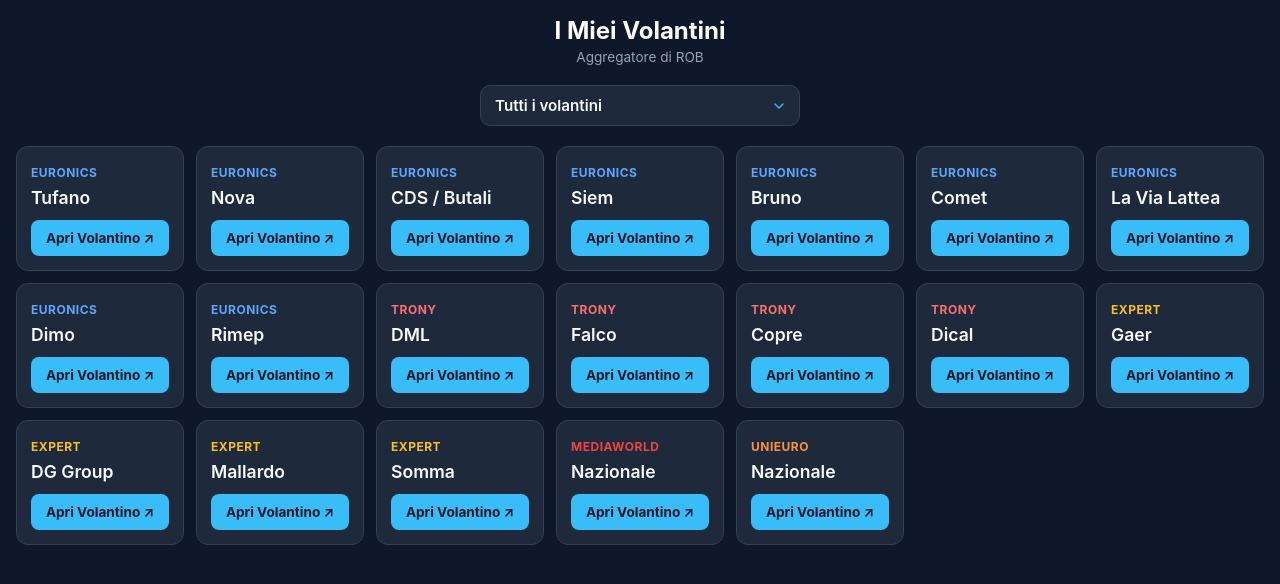
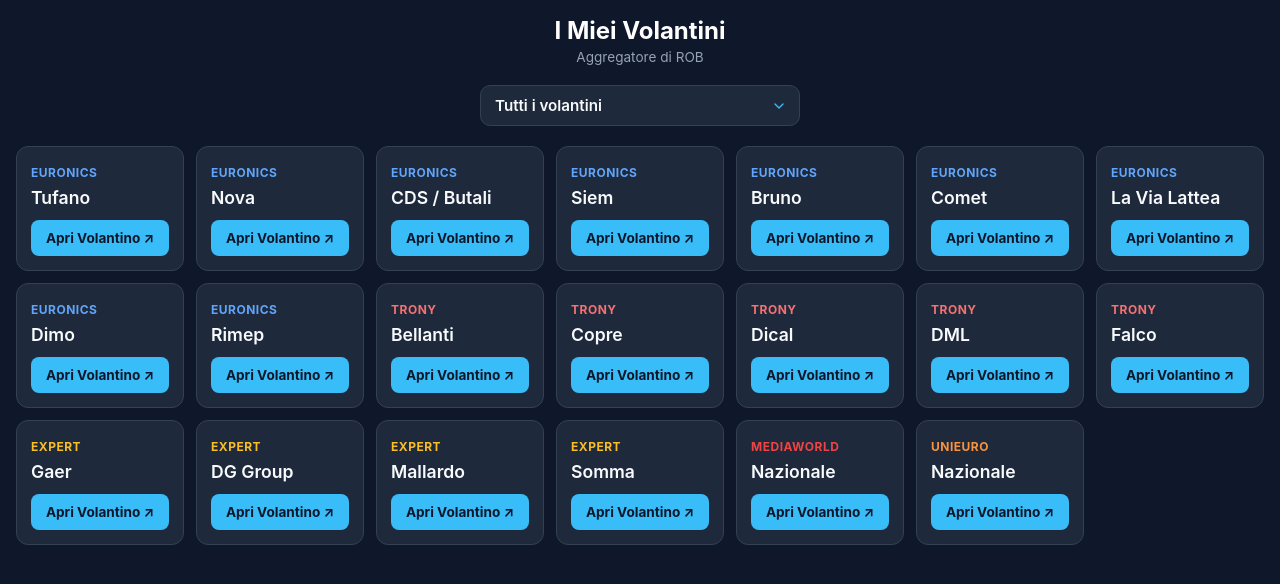
Before and after one commit to rsbz/volantini, a plain HTML site: page index.html in a window 1280 px wide. Drawn offline with Linux system fonts and the light colour scheme.

Commit message:
Update index.html

```diff
--- a/index.html
+++ b/index.html
@@ -154,20 +154,11 @@
       <div class="btn">Apri Volantino ↗</div>
     </a>
 
-    <!-- Trony DML -->
-    <a href="https://www.dmlstore.it/volantino-trony" target="_blank" rel="noopener" class="card trony">
+<!-- Trony Bellanti -->
+    <a href="https://trony.bellanti.com" target="_blank" rel="noopener" class="card trony">
       <div>
         <span class="brand trony">Trony</span>
-        <div class="group-name">DML</div>
-      </div>
-      <div class="btn">Apri Volantino ↗</div>
-    </a>
-
-    <!-- Trony Falco -->
-    <a href="https://promozioni.trony.it/volantino/TRO187_A" target="_blank" rel="noopener" class="card trony">
-      <div>
-        <span class="brand trony">Trony</span>
-        <div class="group-name">Falco</div>
+        <div class="group-name">Bellanti</div>
       </div>
       <div class="btn">Apri Volantino ↗</div>
     </a>
@@ -186,6 +177,24 @@
       <div>
         <span class="brand trony">Trony</span>
         <div class="group-name">Dical</div>
+      </div>
+      <div class="btn">Apri Volantino ↗</div>
+    </a>
+
+    <!-- Trony DML -->
+    <a href="https://www.dmlstore.it/volantino-trony" target="_blank" rel="noopener" class="card trony">
+      <div>
+        <span class="brand trony">Trony</span>
+        <div class="group-name">DML</div>
+      </div>
+      <div class="btn">Apri Volantino ↗</div>
+    </a>
+
+    <!-- Trony Falco -->
+    <a href="https://promozioni.trony.it/volantino/TRO187_A" target="_blank" rel="noopener" class="card trony">
+      <div>
+        <span class="brand trony">Trony</span>
+        <div class="group-name">Falco</div>
       </div>
       <div class="btn">Apri Volantino ↗</div>
     </a>
```
Lines whose indentation alone changed are shown as unchanged.
